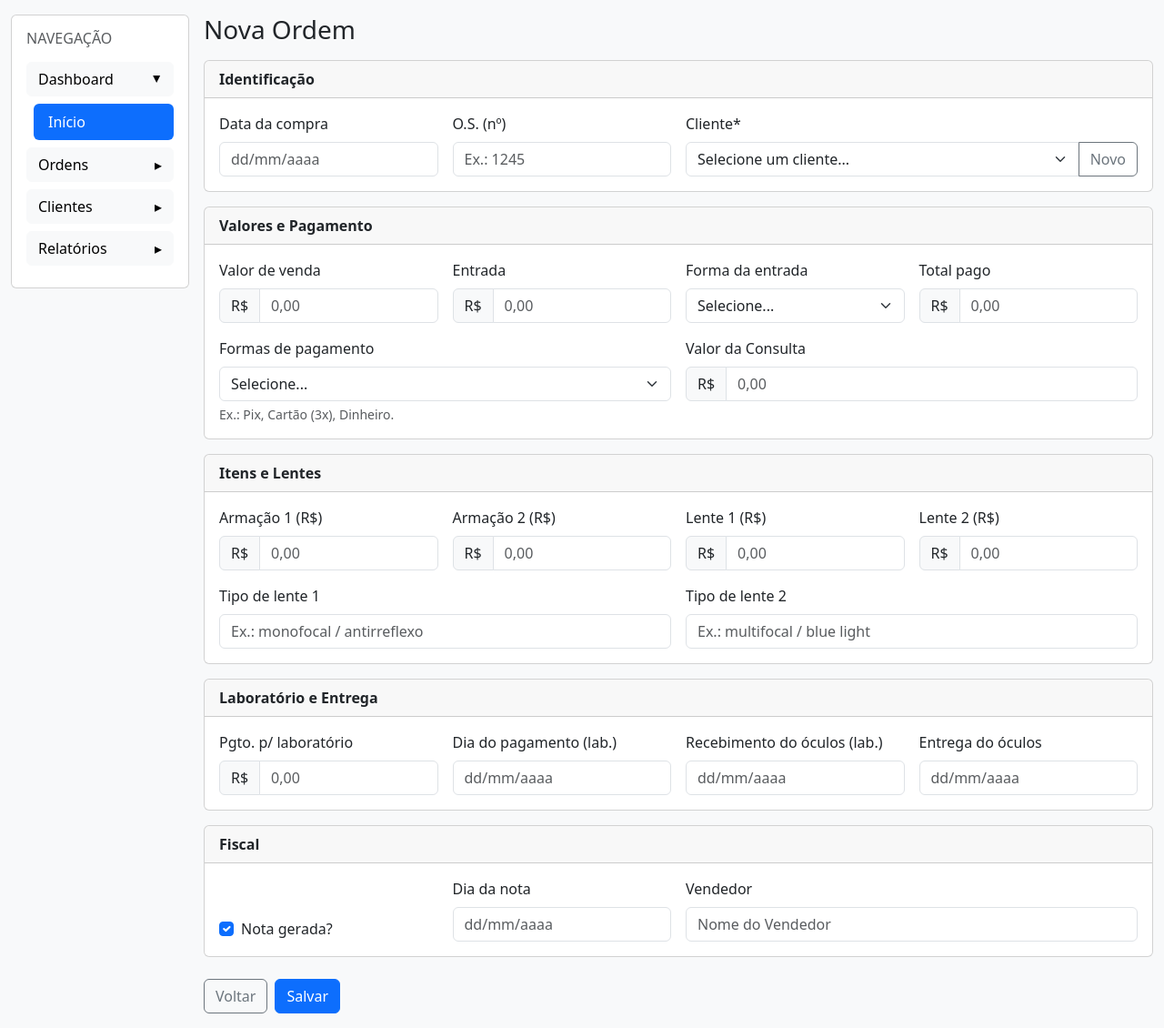
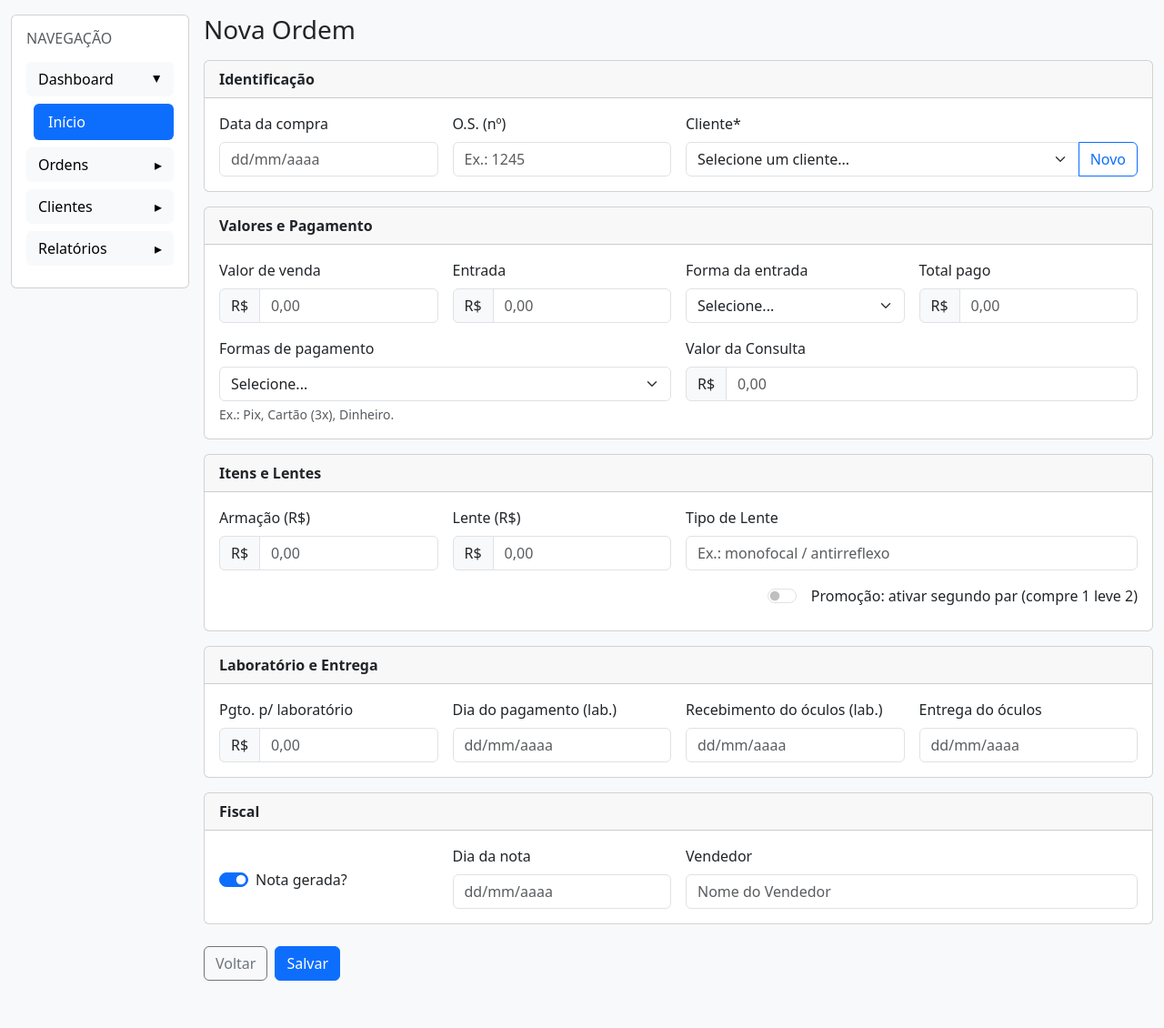
Before and after one commit to augustofanck/estoque-ci4, a CodeIgniter 4 app: the page made by app/Views/ordens/form.php in a window 1280 px wide. Shown: the part 56-1186 px from the top of the page at 91% size. After the commit the page ends 1134 px from the top, so only its background shows below. Run offline with PHP 8.4 and a stand-in for CodeIgniter, Linux system fonts and the light colour scheme; the template is opened without the code that fills it, so the values that code supplies are empty; some libraries are stand-ins or nearby versions.

Commit message:
fix/ordem: adjustments for new registrations

```diff
--- a/app/Views/ordens/form.php
+++ b/app/Views/ordens/form.php
@@ -40,7 +40,7 @@ $action = $isEdit ? site_url('ordens/' . $ordem['id'] . '/update') : site_url('o
                                 </option>
                             <?php endforeach; ?>
                         </select>
-                        <button type="button" class="btn btn-outline-secondary" data-bs-toggle="modal" data-bs-target="#modalCliente">
+                        <button type="button" class="btn btn-outline-primary" data-bs-toggle="modal" data-bs-target="#modalCliente">
                             Novo
                         </button>
                     </div>
@@ -118,13 +118,21 @@ $action = $isEdit ? site_url('ordens/' . $ordem['id'] . '/update') : site_url('o
         </div>
     </div>
 
+    <?php
+    $temSegundo = (old('tem_segundo_par') === '1')
+        || ((float)($ordem['valor_armacao_2'] ?? 0) > 0)
+        || ((float)($ordem['valor_lente_2']  ?? 0) > 0)
+        || (($ordem['tipo_lente_2'] ?? '') !== '');
+    ?>
+
     <!-- Itens e Lentes -->
     <div class="card mb-3">
         <div class="card-header fw-semibold">Itens e Lentes</div>
         <div class="card-body">
             <div class="row g-3">
+
                 <div class="col-md-3">
-                    <label class="form-label">Armação 1 (R$)</label>
+                    <label class="form-label">Armação (R$)</label>
                     <div class="input-group">
                         <span class="input-group-text">R$</span>
                         <input type="text" inputmode="decimal" name="valor_armacao_1" class="form-control"
@@ -132,17 +140,9 @@ $action = $isEdit ? site_url('ordens/' . $ordem['id'] . '/update') : site_url('o
                             value="<?= old('valor_armacao_1', $ordem['valor_armacao_1'] ?? '0,00') ?>">
                     </div>
                 </div>
+
                 <div class="col-md-3">
-                    <label class="form-label">Armação 2 (R$)</label>
-                    <div class="input-group">
-                        <span class="input-group-text">R$</span>
-                        <input type="text" inputmode="decimal" name="valor_armacao_2" class="form-control"
-                            placeholder="0,00"
-                            value="<?= old('valor_armacao_2', $ordem['valor_armacao_2'] ?? '0,00') ?>">
-                    </div>
-                </div>
-                <div class="col-md-3">
-                    <label class="form-label">Lente 1 (R$)</label>
+                    <label class="form-label">Lente (R$)</label>
                     <div class="input-group">
                         <span class="input-group-text">R$</span>
                         <input type="text" inputmode="decimal" name="valor_lente_1" class="form-control"
@@ -150,26 +150,57 @@ $action = $isEdit ? site_url('ordens/' . $ordem['id'] . '/update') : site_url('o
                             value="<?= old('valor_lente_1', $ordem['valor_lente_1'] ?? '0,00') ?>">
                     </div>
                 </div>
-                <div class="col-md-3">
-                    <label class="form-label">Lente 2 (R$)</label>
-                    <div class="input-group">
-                        <span class="input-group-text">R$</span>
-                        <input type="text" inputmode="decimal" name="valor_lente_2" class="form-control"
-                            placeholder="0,00"
-                            value="<?= old('valor_lente_2', $ordem['valor_lente_2'] ?? '0,00') ?>">
-                    </div>
-                </div>
+
                 <div class="col-md-6">
-                    <label class="form-label">Tipo de lente 1</label>
+                    <label class="form-label">Tipo de Lente</label>
                     <input type="text" name="tipo_lente_1" class="form-control"
                         placeholder="Ex.: monofocal / antirreflexo"
                         value="<?= old('tipo_lente_1', $ordem['tipo_lente_1'] ?? '') ?>">
                 </div>
-                <div class="col-md-6">
-                    <label class="form-label">Tipo de lente 2</label>
-                    <input type="text" name="tipo_lente_2" class="form-control"
-                        placeholder="Ex.: multifocal / blue light"
-                        value="<?= old('tipo_lente_2', $ordem['tipo_lente_2'] ?? '') ?>">
+            </div>
+
+            <div id="grupoSegundoPar" class="<?= $temSegundo ? '' : 'mt-3 d-none' ?>">
+                <div class="row g-3">
+                    <div class="col-md-3">
+                        <label class="form-label">Armação 2 (R$)</label>
+                        <div class="input-group">
+                            <span class="input-group-text">R$</span>
+                            <input type="text" inputmode="decimal" name="valor_armacao_2"
+                                class="form-control" placeholder="0,00"
+                                value="<?= old('valor_armacao_2', $ordem['valor_armacao_2'] ?? '0,00') ?>"
+                                <?= $temSegundo ? '' : 'disabled' ?>>
+                        </div>
+                    </div>
+
+                    <div class="col-md-3">
+                        <label class="form-label">Lente 2 (R$)</label>
+                        <div class="input-group">
+                            <span class="input-group-text">R$</span>
+                            <input type="text" inputmode="decimal" name="valor_lente_2"
+                                class="form-control" placeholder="0,00"
+                                value="<?= old('valor_lente_2', $ordem['valor_lente_2'] ?? '0,00') ?>"
+                                <?= $temSegundo ? '' : 'disabled' ?>>
+                        </div>
+                    </div>
+
+                    <div class="col-md-6">
+                        <label class="form-label">Tipo de Lente 2</label>
+                        <input type="text" name="tipo_lente_2" class="form-control"
+                            placeholder="Ex.: monofocal / antirreflexo"
+                            value="<?= old('tipo_lente_2', $ordem['tipo_lente_2'] ?? '') ?>"
+                            <?= $temSegundo ? '' : 'disabled' ?>>
+                    </div>
+                </div>
+            </div>
+
+            <div class="d-flex align-items-center mb-2 mt-3">
+                <div class="form-check form-switch ms-auto">
+                    <input type="hidden" name="tem_segundo_par" value="0">
+                    <input class="form-check-input" type="checkbox" id="tem_segundo_par"
+                        name="tem_segundo_par" value="1" <?= $temSegundo ? 'checked' : '' ?>>
+                    <label class="form-check-label ms-2" for="tem_segundo_par">
+                        Promoção: ativar segundo par (compre 1 leve 2)
+                    </label>
                 </div>
             </div>
         </div>
@@ -215,9 +246,9 @@ $action = $isEdit ? site_url('ordens/' . $ordem['id'] . '/update') : site_url('o
     <div class="card mb-4">
         <div class="card-header fw-semibold">Fiscal</div>
         <div class="card-body">
-            <div class="row g-3 align-items-end">
+            <div class="row g-3 align-items-center">
                 <div class="col-md-3">
-                    <div class="form-check mt-2">
+                    <div class="form-check form-switch mt-2">
                         <input class="form-check-input" type="checkbox" id="nota_gerada" name="nota_gerada"
                             <?= old('nota_gerada', $ordem['nota_gerada'] ?? 0) ? 'checked' : '' ?>>
                         <label class="form-check-label" for="nota_gerada">Nota gerada?</label>
@@ -256,6 +287,23 @@ $action = $isEdit ? site_url('ordens/' . $ordem['id'] . '/update') : site_url('o
     });
 </script>
 <?= $this->renderSection('page_scripts') ?>
+<script>
+    document.addEventListener('DOMContentLoaded', function() {
+        const chk = document.getElementById('tem_segundo_par');
+        const wrap = document.getElementById('grupoSegundoPar');
+        if (!chk || !wrap) return;
+
+        function toggleSegundoPar() {
+            const on = chk.checked;
+            wrap.classList.toggle('d-none', !on);
+            wrap.querySelectorAll('input').forEach(el => el.disabled = !on);
+        }
+
+        chk.addEventListener('change', toggleSegundoPar);
+        toggleSegundoPar(); // estado inicial
+    });
+</script>
+
 
 <!-- Modal Novo Cliente -->
 <div class="modal fade" id="modalCliente" tabindex="-1" aria-hidden="true">
```
Also changed, not shown: app/Controllers/Ordem.php (+16 -0 lines), app/Models/OrdemModel.php (+27 -0 lines).
